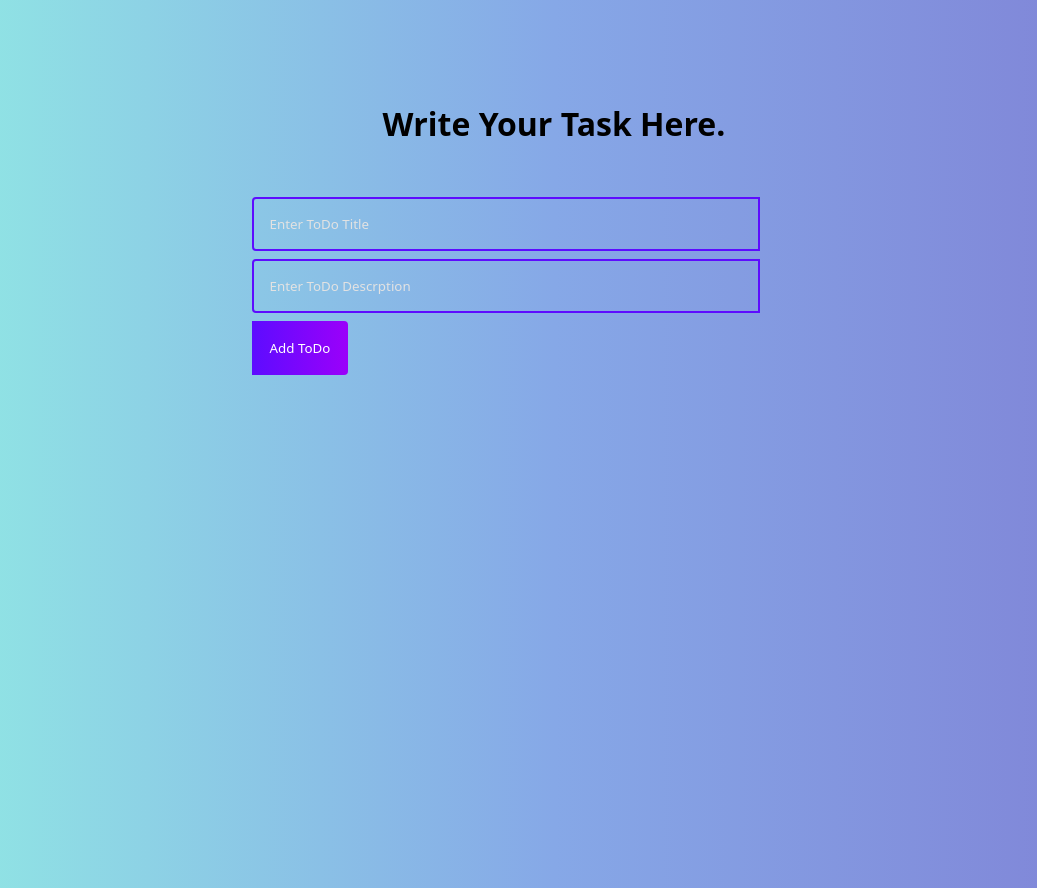
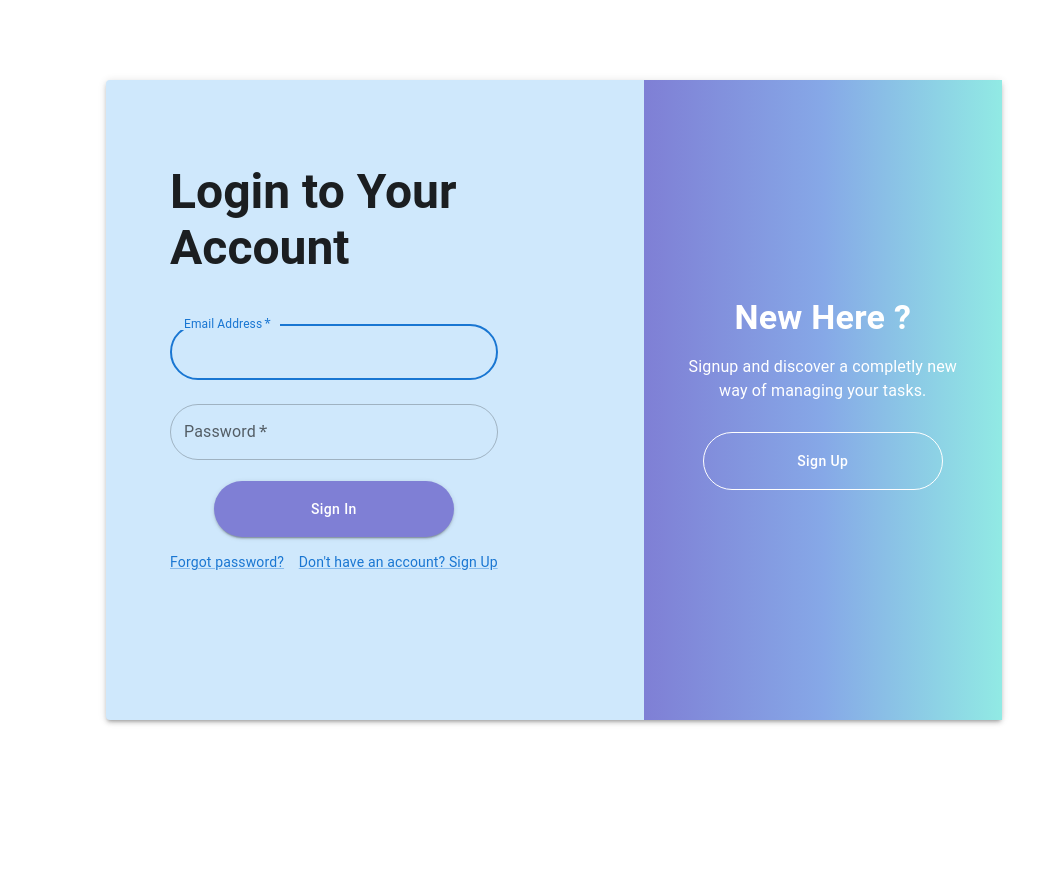
Before and after one commit to ajay-singh6/TODO, a React (Create React App) app in the folder client/: page / in a window 1280 px wide. Shown: the whole page, without its empty margins (86-1123 px from the left). After the commit the page ends 800 px from the top, so only its background shows below. Built offline with nearby package versions, Linux system fonts and the light colour scheme; no server answers.

Commit message:
SignUp and SignIn screen add

```diff
--- a/client/package.json
+++ b/client/package.json
@@ -3,6 +3,9 @@
   "version": "0.1.0",
   "private": true,
   "dependencies": {
+    "@emotion/react": "^11.10.5",
+    "@emotion/styled": "^11.10.5",
+    "@mui/material": "^5.10.13",
     "@testing-library/jest-dom": "^5.16.5",
     "@testing-library/react": "^13.4.0",
     "@testing-library/user-event": "^13.5.0",
--- a/client/src/App.css
+++ b/client/src/App.css
@@ -6,12 +6,16 @@
     Oxygen, Ubuntu, Cantarell, "Open Sans", "Helvetica Neue", sans-serif;
 }
 
-body {
+
+
+
+
+/* body {
   background: #7f7fd5;
   background: -webkit-linear-gradient(to right, #91eae4, #86a8e7, #7f7fd5);
   background: linear-gradient(to right, #91eae4, #86a8e7, #7f7fd5);
 
-}
+} */
 
 .todo-app{
   width: 60vw;
--- a/client/src/App.js
+++ b/client/src/App.js
@@ -1,14 +1,19 @@
 import "./App.css";
 import Todo from "./components/ToDo";
+import Formcontainer from "./components/Formcontainer";
 
 function App() {
   return (
     <>
-      <div className="todo-app">
+
+    {/* <Signup/> */}
+    {/* <Signin/> */}
+    <Formcontainer/>
+      {/* <div className="todo-app">
         <h1 className="todo-heading"> Write Your Task Here.</h1>
 
         <Todo />
-      </div>
+      </div> */}
     </>
   );
 }
--- /dev/null
+++ b/client/src/assets/Formcontainer.css
@@ -0,0 +1,17 @@
+.TextField-without-border-radius fieldset {
+    border-radius: 30px;
+  }
+
+
+
+.reverse {
+  flex-direction: row-reverse;
+
+
+}
+
+
+.form-container-button {
+
+
+}
--- /dev/null
+++ b/client/src/components/Formcontainer.js
@@ -0,0 +1,108 @@
+import { React, useState } from "react";
+import {
+  Box,
+  Button,
+  Paper,
+  Typography,
+} from "@mui/material";
+import Signinform from "./Signinform";
+import Signupform from "./Signupform";
+
+import '../assets/Formcontainer.css'
+
+
+
+
+function Formcontainer() {
+  const [move, setMove] = useState("");
+
+  return (
+    <>
+      <Box
+        sx={{
+          display: "flex",
+          justifyContent: "center",
+          alignItems: "center",
+          width: "100wh",
+          height: "100vh",
+        }}
+      >
+        <Paper
+          sx={{
+            bgcolor: "#cfe8fc",
+            height: "80vh",
+            width: "70vw",
+            display: "flex",
+            transition: "all 2s ease-in",
+          }}
+          className={move}
+          elevation={3}
+        >
+          {/* form container */}
+          {move ? <Signupform /> : <Signinform />}
+          {/* right side container */}
+          <Box style={style.Box}>
+            <Typography
+              variant="h4"
+              align="center"
+              sx={{ color: "#fff", fontWeight: "bold" }}
+            >
+              {move ?"Welcome Back !":"New Here ?" }
+            </Typography>
+            <Typography
+              paragraph
+              align="center"
+              sx={{ color: "#fff", mt: 2, padding: "0 30px" }}
+            >
+            {move ?"To keep connected with us please login with your personal info.": " Signup and discover a completly new way of managing your tasks."}
+            </Typography>
+
+            <Button
+            style={style.Button}
+              variant="outlined"
+              onClick={() => {
+                move ? setMove("") : setMove("reverse");
+
+                console.log(move);
+              }}
+
+              sx={{
+                color: "#fff",
+                borderColor: "#fff",
+                "&:hover": {
+                  bgcolor: "#fff",
+                  borderColor: "#fff",
+                  opacity: "0.8",
+                  color: "#000",
+                },
+              }}
+            >
+              {move ? 'Sign In': 'Sign Up'}
+            </Button>
+          </Box>
+        </Paper>
+      </Box>
+    </>
+  );
+}
+
+const style = {
+  Box: {
+    background: "linear-gradient(to left, #91eae4, #86a8e7, #7f7fd5)",
+    width: "40%",
+    display: "flex",
+    justifyContent: "center",
+    alignItems: "center",
+    flexDirection: "column",
+    p: 4,
+  },
+  Button: {
+    margin: "0.8rem 0",
+    borderRadius: "2rem",
+    padding: "1rem 0.8rem",
+    width: "15rem",
+    textTransform: "none",
+  },
+};
+
+export default Formcontainer;
--- /dev/null
+++ b/client/src/components/Signinform.js
@@ -0,0 +1,124 @@
+import React,{ useState } from "react";
+import {
+  Box,
+  Button,
+  Checkbox,
+  FormControlLabel,
+  Grid,
+  Link,
+  Paper,
+  TextField,
+  Typography,
+} from "@mui/material";
+
+function Signinform() {
+
+  const [data , setData] = useState({email: '', password: ''})
+
+  const inputHandler = (e)=>{
+    setData({...data,[e.target.name]: e.target.value})
+  }
+
+
+  const submitHandler=(e)=>{
+    e.preventDefault();
+    console.log(data)
+  }
+  return (
+    <>
+      <Box sx={{ heigh: "100vh", width: "60%", padding: "20px 4rem" }}>
+        <Typography variant="h3" sx={{ fontWeight: "bold", marginTop: "4rem" }}>
+          Login to Your Account
+        </Typography>
+        {/* Login form */}
+        <Box
+          component="form"
+          noValidate
+          sx={{ mt: 4, width: "80%", textAlign: "center" }}
+          onSubmit={submitHandler}
+        >
+          <div className="TextField-without-border-radius">
+            <TextField
+              margin="normal"
+              required
+              fullWidth
+              size="mid"
+              id="email"
+              label="Email Address"
+              name="email"
+              autoComplete="email"
+              autoFocus
+              value={data.email}
+              onChange={inputHandler}
+            />
+          </div>
+          <div className="TextField-without-border-radius">
+            <TextField
+              margin="normal"
+              required
+              fullWidth
+              size="mid"
+              name="password"
+              label="Password"
+              type="password"
+              id="password"
+              autoComplete="current-password"
+              value={data.password}
+              onChange={inputHandler}
+            />
+          </div>
+          <Button
+            style={style.button}
+            type="submit"
+            variant="contained"
+            size="medium"
+            sx={{
+              width: "15vw",
+              bgcolor: "#7f7fd5",
+
+              color: "#FFF",
+              "&:hover": {
+                bgcolor: "#7f7fd5",
+              },
+            }}
+          >
+            Sign In
+          </Button>
+        </Box>
+        <Grid container width="80%">
+          <Grid item xs>
+            <Link href="#" variant="body2">
+              Forgot password?
+            </Link>
+          </Grid>
+          <Grid item>
+            <Link href="#" variant="body2">
+              {"Don't have an account? Sign Up"}
+            </Link>
+          </Grid>
+        </Grid>
+      </Box>
+    </>
+  );
+}
+
+const style = {
+  Box: {
+    background: "linear-gradient(to left, #91eae4, #86a8e7, #7f7fd5)",
+    width: "40%",
+    display: "flex",
+    justifyContent: "center",
+    alignItems: "center",
+    flexDirection: "column",
+    p: 4,
+  },
+  button: {
+    margin: "0.8rem 0",
+    borderRadius: "2rem",
+    padding: "1rem 0.8rem",
+    width: "15rem",
+    textTransform: "none",
+  },
+};
+
+export default Signinform;
--- /dev/null
+++ b/client/src/components/Signupform.js
@@ -0,0 +1,126 @@
+import React, { useState } from "react";
+import { Box, Button, TextField, Typography } from "@mui/material";
+
+import "../assets/Formcontainer.css";
+
+function Signupform() {
+  const [data, setData] = useState({
+    name: "",
+    email: "",
+    password: "",
+  });
+
+  const inputHandler = (e) => {
+    setData({...data,[e.target.name]: e.target.value})
+  };
+
+  const submitHandler=(e)=>{
+    e.preventDefault();
+    console.log(data)
+  }
+  return (
+    <>
+      <Box
+        sx={{
+          heigh: "100vh",
+          width: "60%",
+          padding: "20px 4rem",
+          display: "flex",
+          alignItems: "center",
+          flexDirection: "column",
+        }}
+      >
+        <Typography variant="h3" sx={{ fontWeight: "bold", marginTop: "4rem" }}>
+          Create Account
+        </Typography>
+        {/* Login form */}
+        <Box
+          component="form"
+          noValidate
+          onSubmit={submitHandler}
+          sx={{ mt: 2, width: "80%", textAlign: "center" }}
+        >
+          <div className="TextField-without-border-radius">
+            <TextField
+              margin="normal"
+              required
+              fullWidth
+              size="mid"
+              id="name"
+              label="Name"
+              name="name"
+              autoComplete="name"
+              autoFocus
+              value={data.name}
+              onChange={inputHandler}
+            />
+          </div>
+          <div className="TextField-without-border-radius">
+            <TextField
+              margin="normal"
+              required
+              fullWidth
+              size="mid"
+              id="email"
+              label="Email Address"
+              name="email"
+              autoComplete="email"
+              value={data.email}
+              onChange={inputHandler}
+            />
+          </div>
+          <div className="TextField-without-border-radius">
+            <TextField
+              margin="normal"
+              required
+              fullWidth
+              size="mid"
+              name="password"
+              label="Password"
+              type="password"
+              id="password"
+              autoComplete="current-password"
+              value={data.password}
+              onChange={inputHandler}
+            />
+          </div>
+          <Button
+            type="submit"
+            variant="contained"
+            size="medium"
+            style={style.button}
+            sx={{
+              width: "15vw",
+              bgcolor: "#7f7fd5",
+              color: "#FFF",
+              "&:hover": {
+                bgcolor: "#7f7fd5",
+              },
+            }}
+          >
+            Sign Up
+          </Button>
+        </Box>
+      </Box>
+    </>
+  );
+}
+
+const style = {
+  Button: {
+    margin: "0.8rem 0",
+    borderRadius: "2rem",
+    padding: "1rem 0.8rem",
+    width: "15rem",
+    textTransform: "none",
+  },
+  button: {
+    margin: "0.8rem 0",
+    borderRadius: "2rem",
+    padding: "1rem 0.8rem",
+    width: "15rem",
+    textTransform: "none",
+  },
+};
+
+export default Signupform;
```
Also changed, not shown: 1 other file (tests, documents, lock files or other folders).
